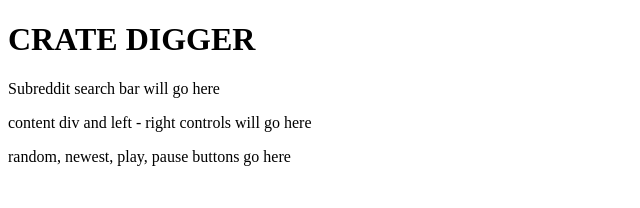
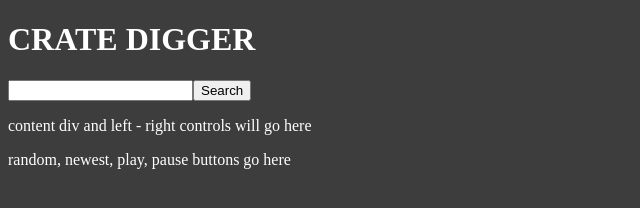
Before and after one commit to Gauraklein/reddit-crate-digger, a Gatsby site: page / in a window 1280 px wide. Shown: the whole page, without its empty margins (0-640 px from the left). Built offline with nearby package versions, Linux system fonts and the light colour scheme; Gatsby itself is replaced by a stand-in of ours.

Commit message:
added css file and basic input as well as axios

```diff
--- /dev/null
+++ b/gatsby-browser.js
@@ -0,0 +1 @@
+import "./src/styles/main.css"
--- a/package.json
+++ b/package.json
@@ -14,6 +14,7 @@
     "test": "echo \"Write tests! -> https://gatsby.dev/unit-testing\" && exit 1"
   },
   "dependencies": {
+    "axios": "^0.20.0",
     "gatsby": "^2.24.66",
     "react": "^16.12.0",
     "react-dom": "^16.12.0"
--- /dev/null
+++ b/src/components/Searchbar/Searchbar.js
@@ -0,0 +1,16 @@
+import React from "react"
+import "./styles.css"
+
+const Searchbar = () => {
+
+    return (
+        <>
+            <input />
+            <button>
+                Search
+                </button>
+        </>
+    )
+}
+
+export default Searchbar
--- a/src/pages/index.js
+++ b/src/pages/index.js
@@ -1,10 +1,12 @@
 import React from "react"
+import Searchbar from "../components/Searchbar/Searchbar"
 
 const index = () => {
   return (
     <>
     <h1>CRATE DIGGER</h1>
-    <p>Subreddit search bar will go here</p>
+    {/* <p>Subreddit search bar will go here</p> */}
+    <Searchbar />
     <p>content div and left - right controls will go here</p>
     <p>random, newest, play, pause buttons go here</p>
     </>
--- /dev/null
+++ b/src/styles/main.css
@@ -0,0 +1,4 @@
+body {
+    background-color: #3d3d3d;
+    color: #fff;
+}
```
Also changed, not shown: src/components/Searchbar/styles.css (added).
